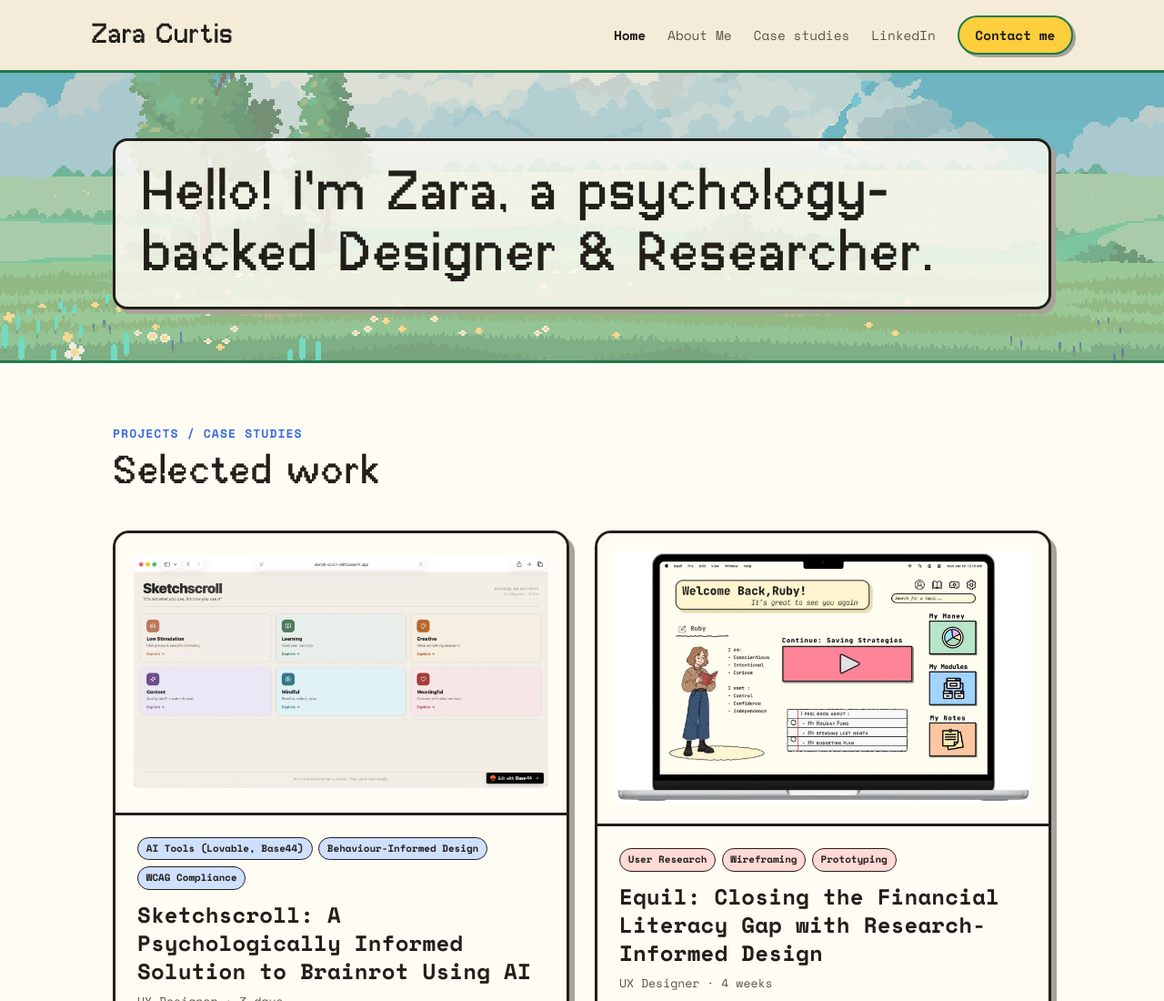
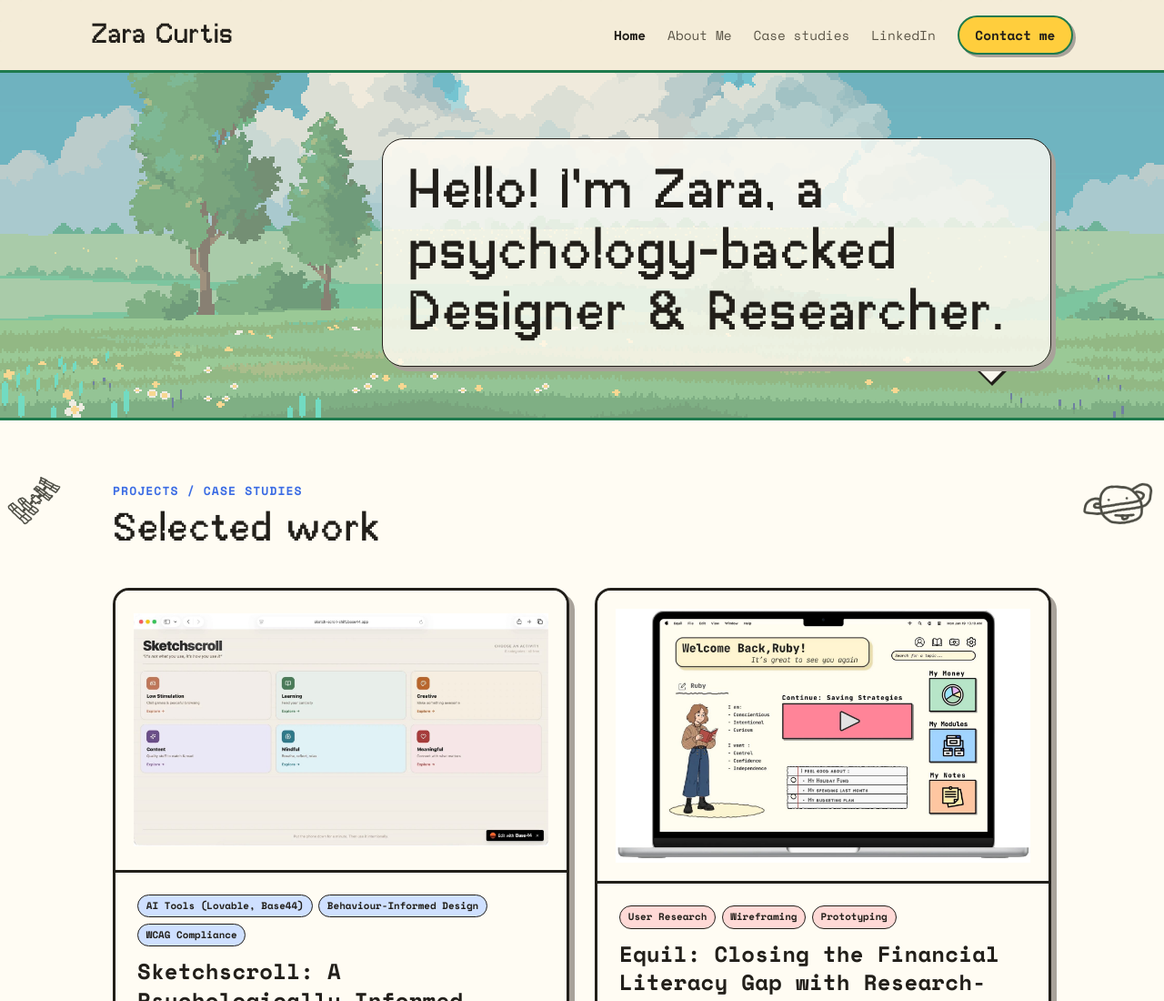
Before and after one commit to ZC3426/ZaraCurtisPortfolio, a plain HTML site: page index.html in a window 1280 px wide. Shown: the top 1100 px of the page at 91% size. Drawn offline with nearby package versions, Linux system fonts and the light colour scheme.

Commit message:
Speech-bubble hero, sprinkle space doodles in Selected work
- Hero text box: thinner border, larger radius, shifted right
  (narrower h1 max-width + margin-left: auto), with a speech-bubble
  tail pointing down from the bottom-right corner.
- Added 5 hand-drawn space doodles (station, crates, ringed planet,
  planet face, UFO) scattered around the margins of the "Selected
  work" section - decorative, non-interactive, hidden below 900px
  where there's no room for them without overlapping content.

Co-Authored-By: Claude Sonnet 5 <noreply@anthropic.com>
Claude-Session: https://claude.ai/code/session_01U32wVdRPaRNogzfLo77iVG

```diff
--- a/index.html
+++ b/index.html
@@ -38,6 +38,13 @@
 
   <!-- ============ SELECTED WORK ============ -->
   <section id="work" class="alt">
+    <div class="doodles" aria-hidden="true">
+      <img src="assets/doodles/station.png" alt="" class="doodle d-station" />
+      <img src="assets/doodles/crates.png" alt="" class="doodle d-crates" />
+      <img src="assets/doodles/planet-face.png" alt="" class="doodle d-planet-face" />
+      <img src="assets/doodles/planet-ring.png" alt="" class="doodle d-planet-ring" />
+      <img src="assets/doodles/ufo.png" alt="" class="doodle d-ufo" />
+    </div>
     <div class="wrap">
       <div class="section-head">
         <span class="kicker">Projects / Case studies</span>
--- a/styles.css
+++ b/styles.css
@@ -102,12 +102,24 @@ nav.links a.cta:hover { transform: translate(2px, 2px); box-shadow: 1px 1px 0 0
 }
 .hero > .wrap { position: relative; z-index: 1; }
 .hero-textbox {
-  display: inline-block; background: rgba(255, 252, 243, 0.82);
-  border: 3px solid var(--ink); border-radius: 16px;
+  position: relative;
+  display: block; width: fit-content; max-width: 100%; margin-left: auto;
+  background: rgba(255, 252, 243, 0.82);
+  border: 1.5px solid var(--ink); border-radius: 24px;
   box-shadow: 5px 5px 0 0 var(--shadow);
   padding: 1.5rem 1.75rem;
 }
-.hero h1 { font-size: clamp(2rem, 6.5vw, 3.8rem); max-width: 44ch; }
+.hero-textbox::before {
+  content: ""; position: absolute; bottom: -22px; right: 48px;
+  width: 0; height: 0; border: 16px solid transparent;
+  border-top-color: var(--ink); border-bottom: 0;
+}
+.hero-textbox::after {
+  content: ""; position: absolute; bottom: -18px; right: 53px;
+  width: 0; height: 0; border: 12px solid transparent;
+  border-top-color: rgba(255, 252, 243, 0.98); border-bottom: 0;
+}
+.hero h1 { font-size: clamp(2rem, 6.5vw, 3.8rem); max-width: 30ch; }
 .hero p.lede { margin-top: 1.4rem; font-size: 1.1rem; color: var(--ink-soft); max-width: 52ch; }
 .hero .actions { margin-top: 2.1rem; display: flex; gap: 1rem; flex-wrap: wrap; }
 
@@ -127,6 +139,19 @@ nav.links a.cta:hover { transform: translate(2px, 2px); box-shadow: 1px 1px 0 0
 /* ---------- section shell ---------- */
 section { padding: 4rem 0; }
 section.alt { background: var(--surface); border-top: 3px solid var(--outline); border-bottom: 3px solid var(--outline); }
+
+#work { position: relative; overflow: hidden; }
+#work > .wrap { position: relative; z-index: 2; }
+.doodles { position: absolute; inset: 0; pointer-events: none; z-index: 1; }
+.doodle { position: absolute; width: 90px; opacity: 0.9; }
+.d-station { top: 4%; left: 0.5%; width: 65px; transform: rotate(-8deg); }
+.d-crates { bottom: 4%; left: 1%; width: 70px; transform: rotate(5deg); }
+.d-planet-face { top: 4%; right: 1%; width: 75px; transform: rotate(6deg); }
+.d-planet-ring { bottom: 30%; right: 0.5%; width: 65px; transform: rotate(-10deg); }
+.d-ufo { top: 47%; left: 0.5%; width: 80px; transform: rotate(4deg); }
+@media (max-width: 900px) {
+  .doodle { display: none; }
+}
 .section-head { margin-bottom: 2.5rem; max-width: 60ch; }
 .section-head .kicker { font-size: 0.82rem; text-transform: uppercase; letter-spacing: 0.08em; color: var(--accent); font-weight: 700; }
 .section-head h2 { font-size: clamp(2rem, 4vw, 2.7rem); margin-top: 0.4rem; }
```
Also changed, not shown: assets/doodles/crates.png (added), assets/doodles/planet-face.png (added), assets/doodles/planet-ring.png (added), assets/doodles/station.png (added), assets/doodles/ufo.png (added).
